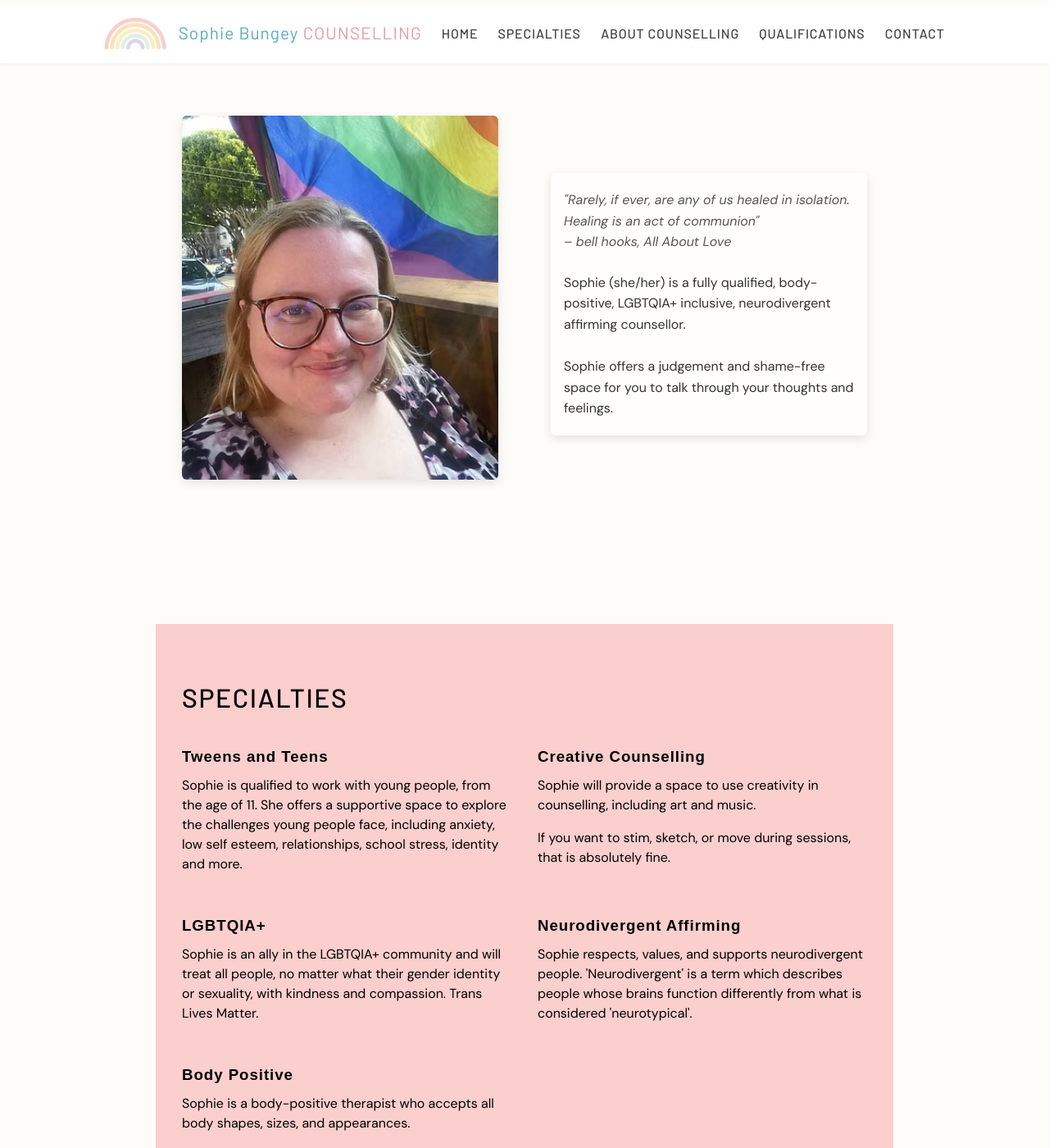
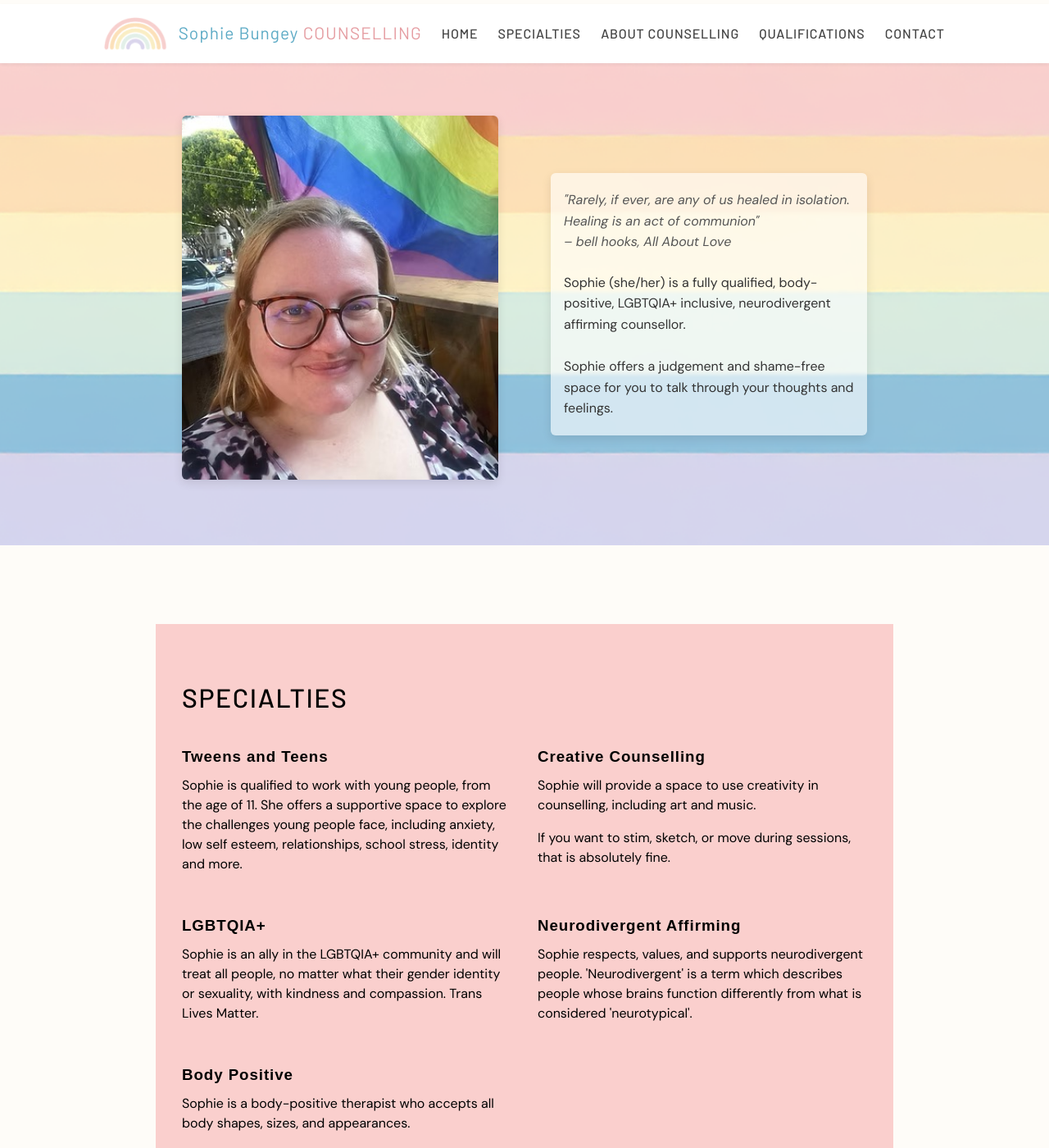
Before and after one commit to Sophie-Care/sophie-care.github.io, a Jekyll site: the page index.html, which Jekyll copies as it is, in a window 1280 px wide and 1400 px high. Shown: the whole window at 82% size. Built offline with Jekyll 4.4.1, drawn with Linux system fonts in a browser that asks for light colours; comment, search, counter and statistics services are not loaded.

Commit message:
Fix stylesheet background link

```diff
--- a/assets/style.css
+++ b/assets/style.css
@@ -197,7 +197,7 @@ section {
 
 
 .hero-background {
-  background: url('assets/pastel_background-long.png') no-repeat center top;
+  background: url('/assets/pastel_background-long.png') no-repeat center top;
   background-size: cover;
   padding: 2rem -0.5rem;
   width: 100%;
```
